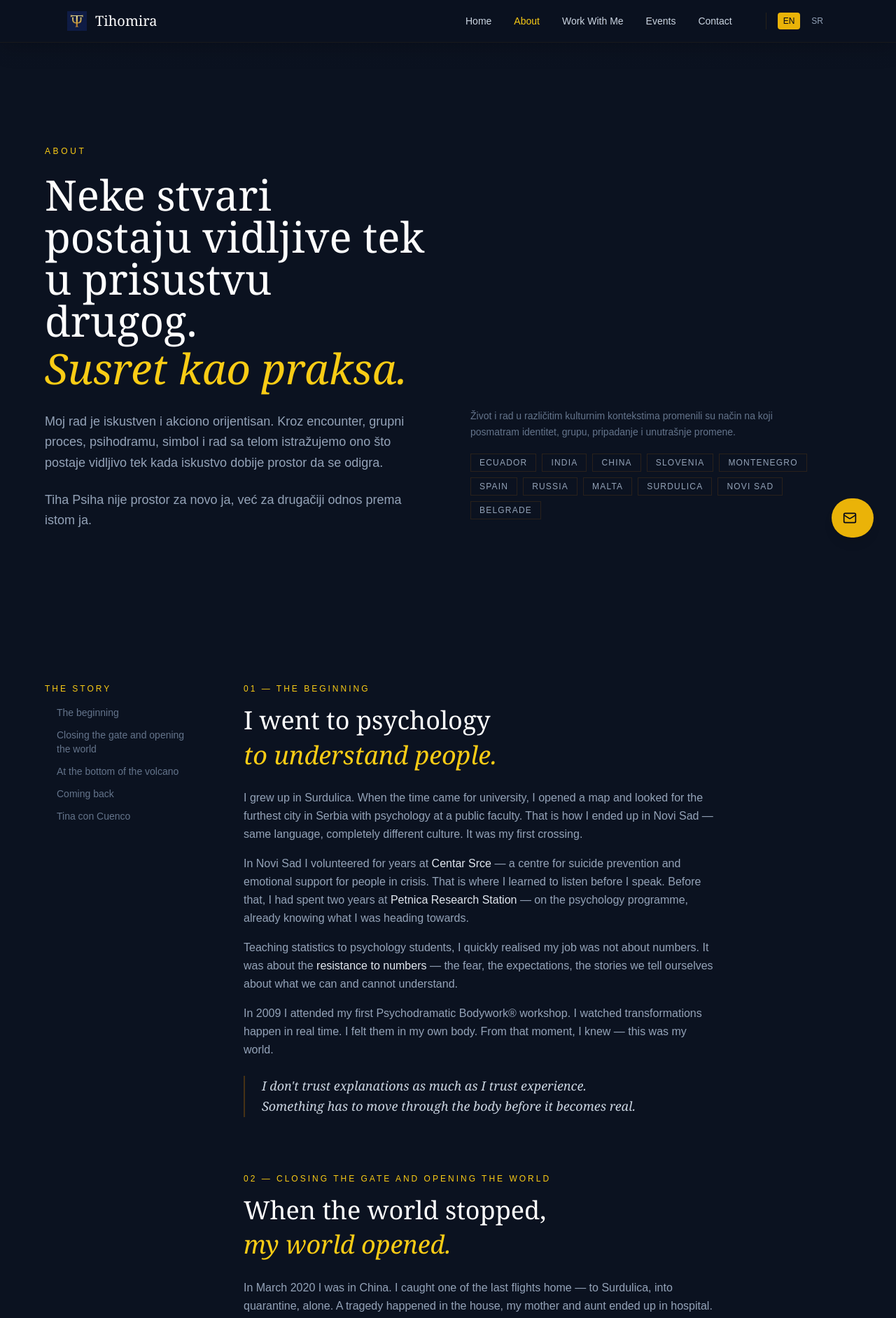
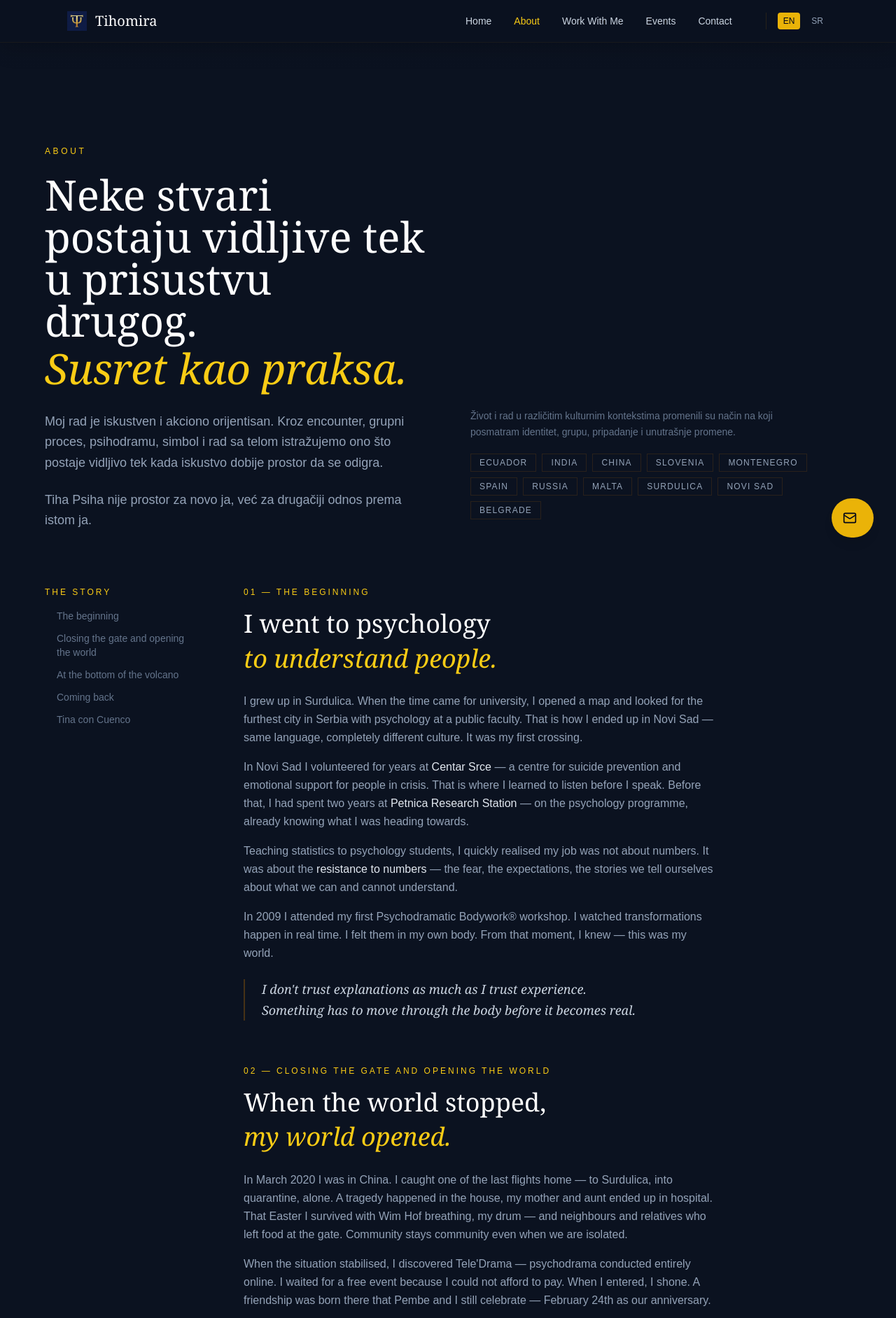
Before and after one commit to tihomirapsiholog/tihomira, a React (Create React App) app: page /en/about in a window 1280 px wide. Shown: the top 1883 px of the page at 70% size. Built offline with nearby package versions, Linux system fonts and the light colour scheme; the HTML template or start-up script is replaced by a standard one.

Commit message:
Update AboutPage.jsx

```diff
--- a/src/pages/AboutPage.jsx
+++ b/src/pages/AboutPage.jsx
@@ -82,7 +82,7 @@ export default function AboutPage({ t, setCurrentPage }) {
   return (
     <div className="bg-[#0b1220]">
       {/* HERO */}
-      <section className="min-h-screen px-4 pt-28 pb-16 sm:px-6 lg:px-8">
+      <section className="px-4 pt-28 pb-20 sm:px-6 lg:px-8">
         <div className="mx-auto grid max-w-6xl gap-16 lg:grid-cols-2 lg:items-end">
           <div>
             <p className="mb-6 text-xs uppercase tracking-[0.3em] text-yellow-400">
@@ -133,7 +133,7 @@ export default function AboutPage({ t, setCurrentPage }) {
       </section>
 
       {/* STORY */}
-      <section className="px-4 py-20 sm:px-6 lg:px-8">
+      <section className="px-4 py16 sm:px-6 lg:px-8">
         <div className="mx-auto grid max-w-6xl items-start gap-16 lg:grid-cols-[220px_1fr]">
           <div className="sticky top-28 hidden lg:block">
             <p className="mb-4 text-xs uppercase tracking-[0.25em] text-yellow-400">
@@ -154,7 +154,7 @@ export default function AboutPage({ t, setCurrentPage }) {
             </ul>
           </div>
 
-          <div className="space-y-20">
+          <div className="space-y-16">
             {chapters.map((ch, i) => (
               <div key={ch.id} id={ch.id}>
                 <p className="mb-3 text-xs uppercase tracking-[0.25em] text-yellow-400">
@@ -188,7 +188,7 @@ export default function AboutPage({ t, setCurrentPage }) {
       </section>
 
       {/* INSTRUMENTS */}
-      <div className="border-t border-yellow-700/10 bg-[#10192c] px-4 py-16 sm:px-6 lg:px-8">
+      <div className="border-t border-yellow-700/10 bg-[#10192c] px-4 py-14 sm:px-6 lg:px-8">
         <p className="mb-6 text-center text-xs uppercase tracking-[0.25em] text-yellow-400">
           {t.about.instrumentsLabel}
         </p>
@@ -244,7 +244,7 @@ export default function AboutPage({ t, setCurrentPage }) {
       </section>
 
       {/* TRAINING */}
-      <section className="border-t border-yellow-700/10 bg-[#10192c] px-4 py-20 sm:px-6 lg:px-8">
+      <section className="border-t border-yellow-700/10 bg-[#10192c] px-4 py-16 sm:px-6 lg:px-8">
         <div className="mx-auto max-w-3xl">
           <p className="mb-3 text-xs uppercase tracking-[0.25em] text-yellow-400">
             {t.about.trainingLabel}
@@ -266,7 +266,7 @@ export default function AboutPage({ t, setCurrentPage }) {
       </section>
 
       {/* CLOSING */}
-      <section className="border-t border-yellow-700/10 bg-[#0b1220] px-4 py-24 sm:px-6 lg:px-8">
+      <section className="border-t border-yellow-700/10 bg-[#0b1220] px-4 py-18 sm:px-6 lg:px-8">
         <div className="mx-auto max-w-3xl text-center">
           <blockquote className="mb-12 font-serif text-2xl font-light italic leading-relaxed text-white sm:text-3xl">
             Ne novo ja.
```
